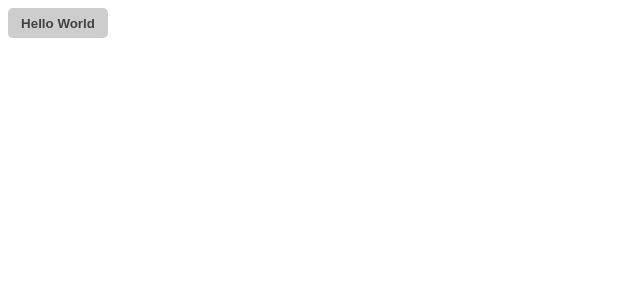
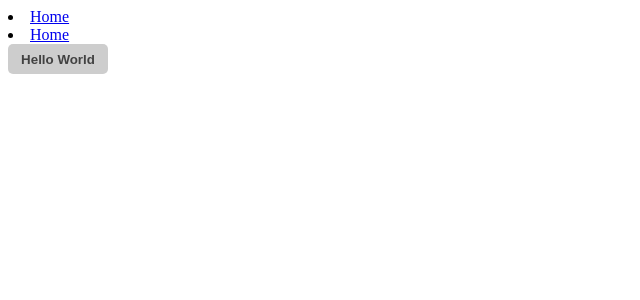
Before and after one commit to julianopaulos/react_crud_consume, a React (Create React App) app: page / in a window 1280 px wide. Shown: the top 300 px of the page, without its empty margins (0-640 px from the left). Built offline with nearby package versions, Linux system fonts and the light colour scheme.

Commit message:
criando header e adicionadas mais props ao botão

```diff
--- a/src/Pages/Home/index.tsx
+++ b/src/Pages/Home/index.tsx
@@ -1,7 +1,11 @@
 import Button from '../../components/Button/index';
+
+import Header from '../../components/Header/index';
 
 export default function Home() {
     return (
+        <>
+            <Header/>
             <Button
                 text={'Hello World'}
                 width={100}
@@ -10,6 +14,7 @@ export default function Home() {
                 background={'rgba(200, 200, 200, 0.9)'}
                 hoverBackground={'rgba(100, 230, 230, 0.7)'}
             />
+        </>
 
     )
 
--- a/src/components/Button/index.tsx
+++ b/src/components/Button/index.tsx
@@ -1,6 +1,7 @@
+import { InputHTMLAttributes } from 'react';
 import { Container } from './styles';
 
-interface ButtonProps{
+interface ButtonProps extends InputHTMLAttributes<HTMLButtonElement> {
     text: string;
     width: number;
     height: number;
--- /dev/null
+++ b/src/components/Header/index.tsx
@@ -0,0 +1,20 @@
+import { Link } from 'react-router-dom';
+
+const links = [
+    {main: true, title: 'Home', path: process.env.BASE_URL + '/'},
+    {main: false, title: 'Home', path: process.env.BASE_URL + '/'}
+];
+
+export default function Header() {
+  return (
+    <nav>
+        {links.map((link, key) => {
+            return (
+                <li>
+                    <Link key={key} to={link.path}>{link.title}</Link>
+                </li>
+            )
+        })}
+    </nav>
+  )
+}
```
Also changed, not shown: 1 other file (tests, documents, lock files or other folders). Lines whose indentation alone changed are shown as unchanged.
